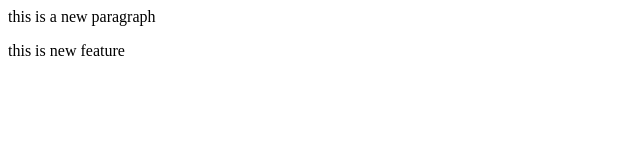
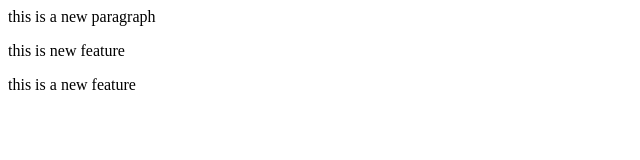
Before and after one commit to Abdullah-Gufran/localRapo, a plain HTML site: page index.html in a window 1280 px wide. Shown: the whole page, without its empty margins (0-640 px from the left). Drawn offline with Linux system fonts and the light colour scheme.

Commit message:
this is  a new feature

```diff
--- a/index.html
+++ b/index.html
@@ -1,2 +1,3 @@
 <p>this is  a new paragraph</p>
 <p>this is new feature</p>
+<P>this is a new feature</P>
```
